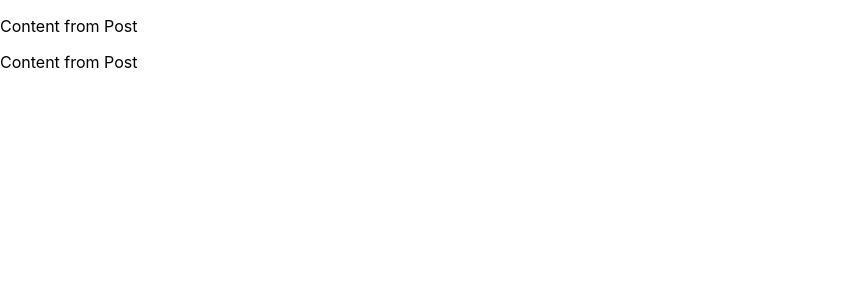
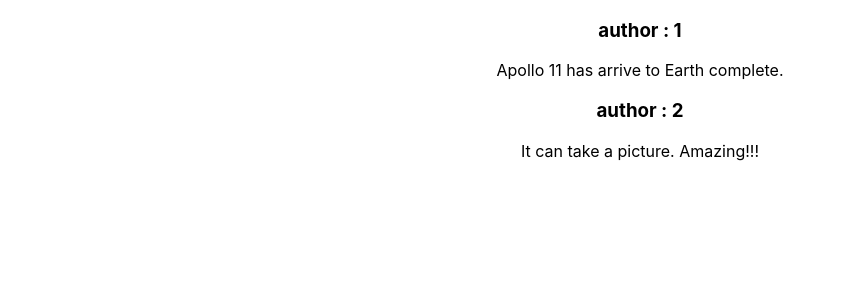
Before and after one commit to sharinogan/my-first-react, a React (Create React App) app: page / in a window 1280 px wide. Shown: the top 300 px of the page, without its empty margins (0-845 px from the left). Built offline with nearby package versions, Linux system fonts and the light colour scheme.

Commit message:
Example use props in function Component

```diff
--- a/src/App.js
+++ b/src/App.js
@@ -3,11 +3,10 @@ import './App.css';
 import Post from './Post';
 
 const App = () => {
-
   return (
-    <div className="ui container comments">
-      <Post studentName="Tom" score="63" />
-      <Post studentName="Jerry" score="78" />
+    <div className="App">
+      <Post myId="1">Apollo 11 has arrive to Earth complete.</Post>
+      <Post myId="2">It can take a picture. Amazing!!!</Post>
     </div>
   );
 }
--- a/src/Post.js
+++ b/src/Post.js
@@ -1,10 +1,13 @@
 import React, { Component } from 'react';
 import Comment from './Comment';
 
-const Post = () => {
+const Post = (props) => {
+    const myId = props.myId;
+    const content = props.children;
     return (
         <div>
-            <p>Content from Post</p>
+            <h3>author : {myId}</h3>
+            <p>{content}</p>
         </div>
     )
 }
```
